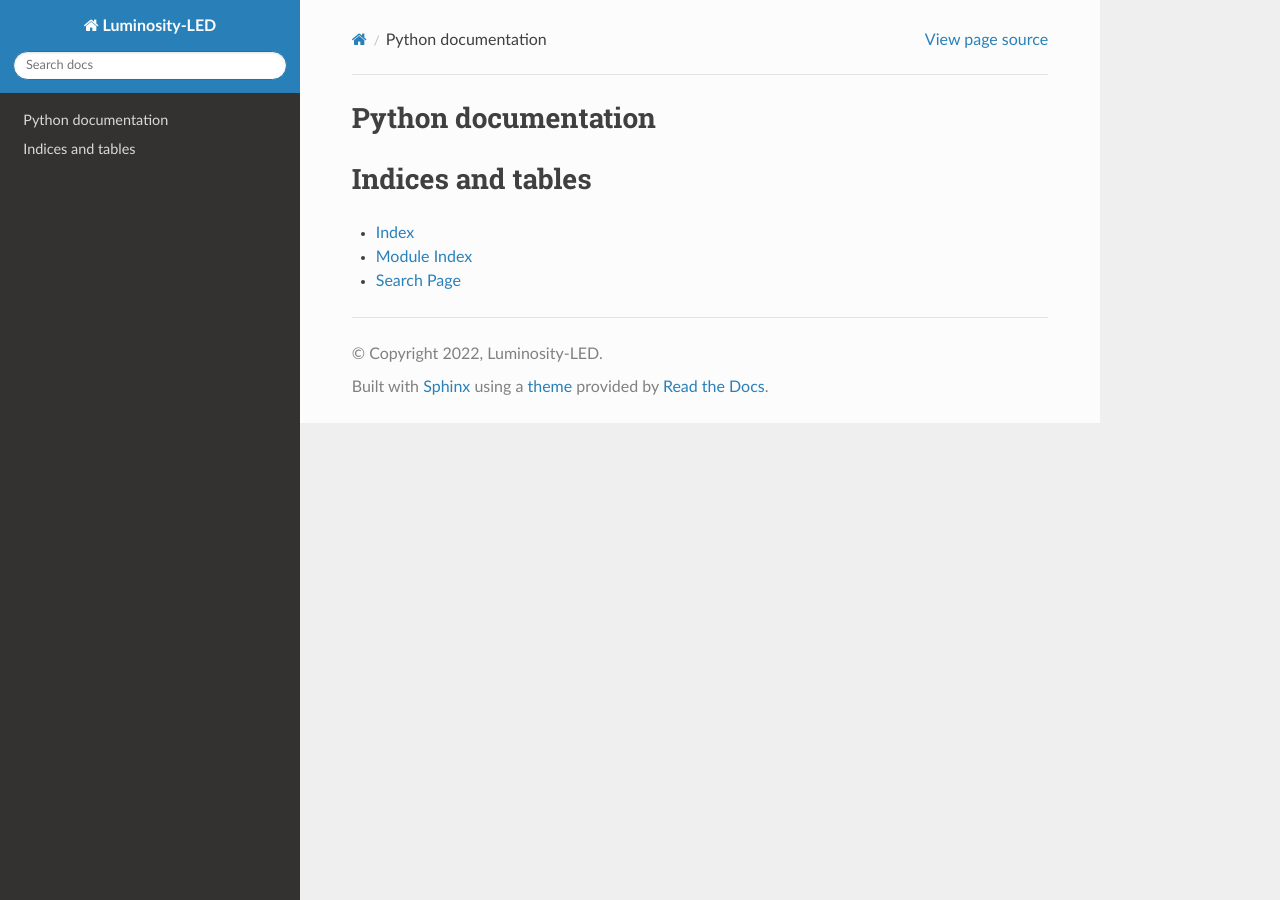
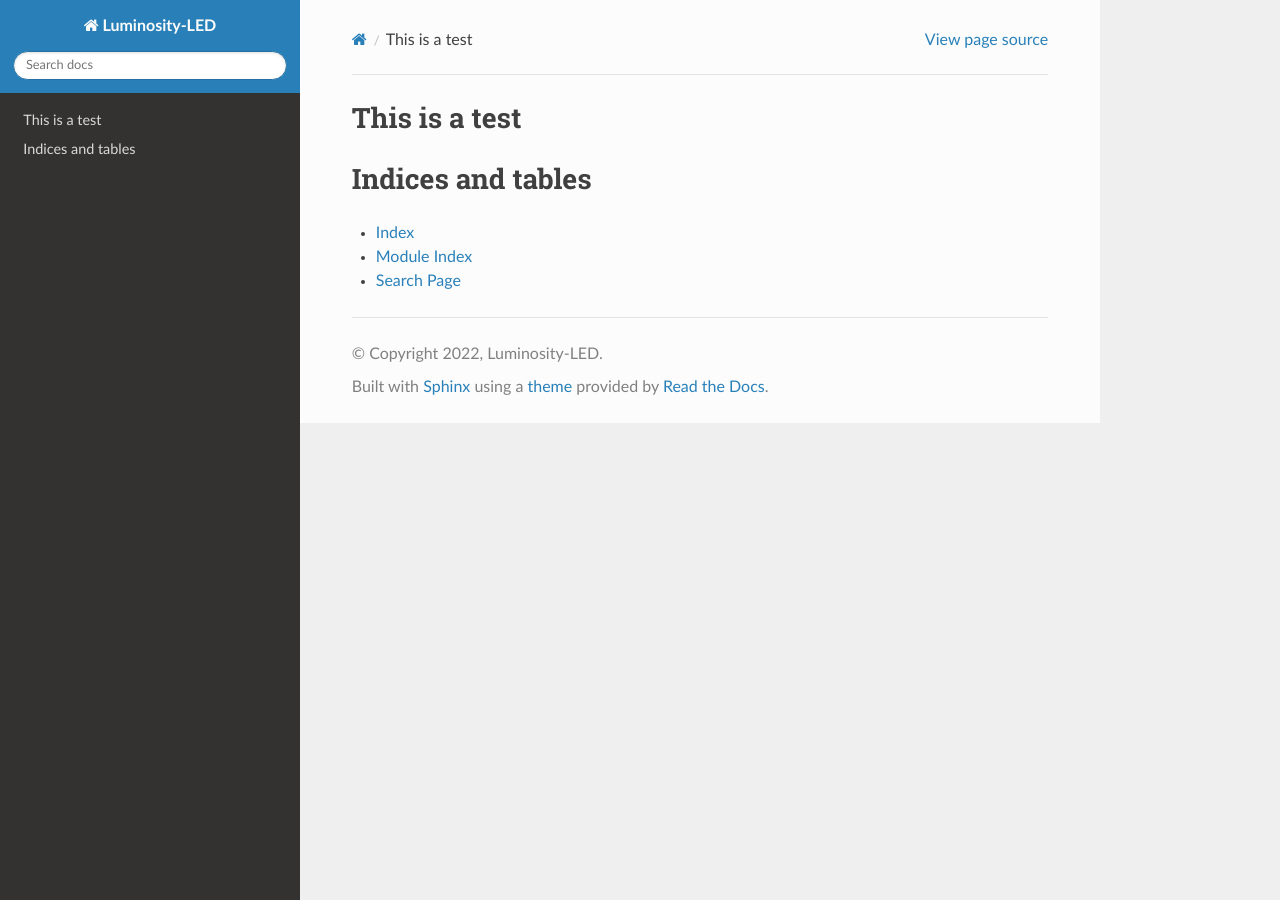
Before and after one commit to luminosityleds/server, a Sphinx documentation site: the page built from docs/source/index.rst, in a window 1280 px wide. Built offline with Sphinx 7.4.7 and the Read the Docs theme 2.0.0, drawn with Linux system fonts in a browser that asks for light colours.

Commit message:
fixes LL-23: Test sphinx documentation

```diff
--- a/docs/source/index.rst
+++ b/docs/source/index.rst
@@ -3,7 +3,7 @@
    You can adapt this file completely to your liking, but it should at least
    contain the root `toctree` directive.
 
-Python documentation
+This is a test
 ==========================================
 
 .. toctree::
```
